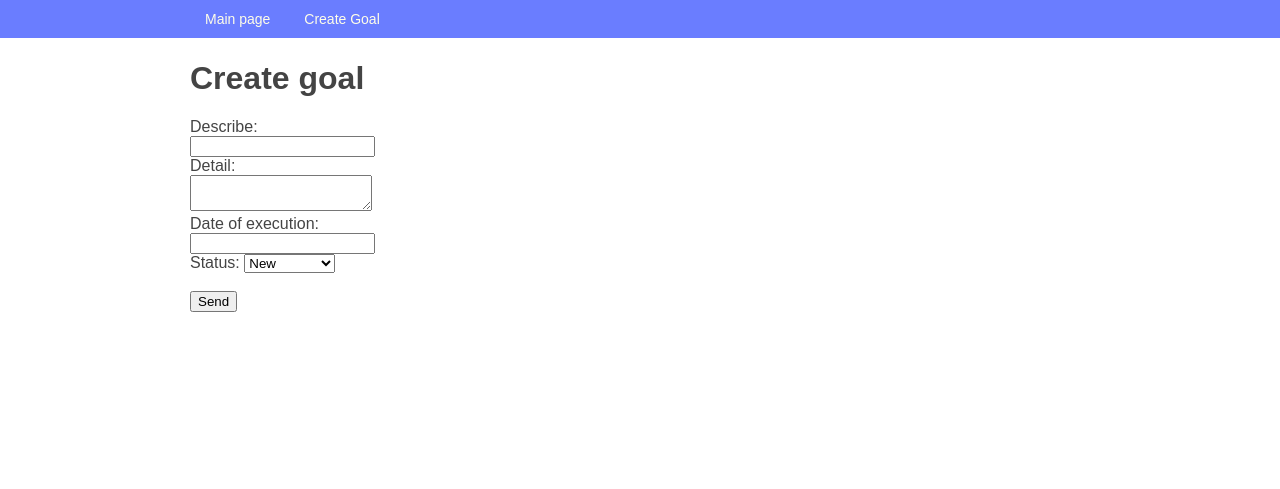
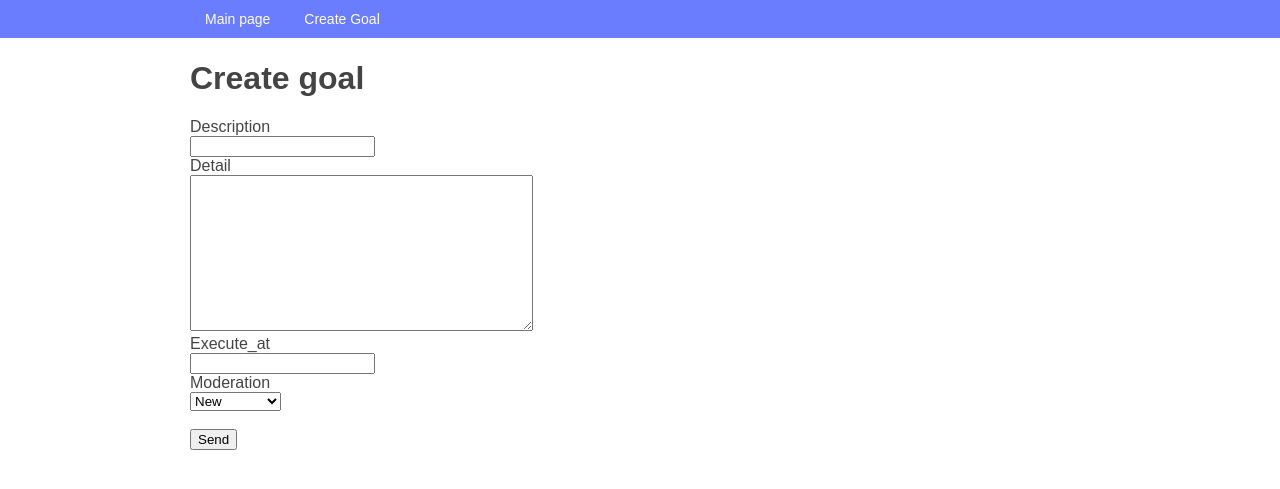
Before and after one commit to ML500/homework_47, a Django app: page /goal/add/ in a window 1280 px wide. Shown: the top 489 px of the page. Run offline with Django 3.2, Linux system fonts and the light colour scheme.

Commit message:
Add form of goal and use on create and update pages

```diff
--- a/source/webapp/forms.py
+++ b/source/webapp/forms.py
@@ -7,4 +7,5 @@ default_status = STATUS_CHOICES[0][0]
 class GoalForm(forms.Form):
     describe = forms.CharField(max_length=200, required=True, label='Description')
     detail = forms.CharField(max_length=3000, required=True, label='Detail', widget=forms.Textarea)
+    execute_at = forms.CharField(max_length=100, required=True, label='Execute_at')
     status = forms.ChoiceField(choices=STATUS_CHOICES, initial=default_status, label='Moderation')
--- a/source/webapp/templates/create_goal.html
+++ b/source/webapp/templates/create_goal.html
@@ -5,23 +5,10 @@
     <form action="{% url "goal_create" %}" method="post">
         {% csrf_token %}
 
-        <label>Describe:</label><br/>
-        <input type="text" name="describe"/><br/>
-
-        <label>Detail:</label><br/>
-        <textarea name="detail"></textarea><br/>
-
-
-        <label>Date of execution:</label><br/>
-        <input type='text' name="execute_at"/><br/>
-
-        <label for="id-status">Status:</label> <select name="status" id="id-status">
-
-        {% for value, label in status_choices %}
-            <option value="{{ value }}">{{ label }}</option>
-        {% endfor %}
-
-        </select><br/>
+        {% include 'partial/form.field.html' with field=form.describe %}
+        {% include 'partial/form.field.html' with field=form.detail %}
+        {% include 'partial/form.field.html' with field=form.execute_at %}
+        {% include 'partial/form.field.html' with field=form.status %}
         <br/>
         <input type="submit" value="Send"/>
     </form>
--- a/source/webapp/templates/goal_update.html
+++ b/source/webapp/templates/goal_update.html
@@ -17,6 +17,9 @@
         <textarea name="detail"> {{ goal.detail }}</textarea><br/>
         {% if errors.detail %}<p class="error">{{ errors.detail }}</p>{% endif %}
 
+        <label>Date of execution:</label><br/>
+        <input type="text" name="execute_at" value="{{ goal.execute_at }}"><br/>
+
         <label for="id-status">Status:</label><br/>
         <select name="status" id="id-status">
             {% for value, label in status_choices %}
--- a/source/webapp/views.py
+++ b/source/webapp/views.py
@@ -2,8 +2,7 @@ from django.shortcuts import render, redirect, get_object_or_404
 from webapp.models import Goal, STATUS_CHOICES
 from django.http import HttpResponseNotAllowed
 
-
-# from webapp.forms import GoalForm
+from webapp.forms import GoalForm
 
 
 def index_view(request):
@@ -21,18 +20,23 @@ def goal_view(request, pk):
 
 def goal_create_view(request):
     if request.method == 'GET':
-        return render(request, 'create_goal.html', context={'status_choices': STATUS_CHOICES})
+        return render(request, 'create_goal.html', context={
+            'form': GoalForm()
+        })
     elif request.method == 'POST':
-        describe = request.POST.get('describe')
-        detail = request.POST.get('detail')
-        status = request.POST.get('status')
-        if request.POST.get('execute_at') == '':
-            execute_at = None
+        form = GoalForm(data=request.POST)
+        if form.is_valid():
+            goal = Goal.objects.create(
+                describe=form.cleaned_data['describe'],
+                detail=form.cleaned_data['detail'],
+                execute_at=form.cleaned_data['execute_at'],
+                status=form.cleaned_data['status'],
+            )
+            return redirect('goal_view', pk=goal.pk)
         else:
-            execute_at = request.POST.get('execute_at')
-        goal = Goal.objects.create(describe=describe, status=status, detail=detail, execute_at=execute_at)
-        context = {'goal': goal}
-        return redirect('goal_view', pk=goal.pk)
+            return render(request, 'goal_view.html', context={
+                'form': form
+            })
 
 
 def goal_update_view(request, pk):
@@ -48,6 +52,7 @@ def goal_update_view(request, pk):
         goal.detail = request.POST.get('detail')
         if not goal.detail:
             errors['detail'] = 'This field is required'
+        goal.execute_at = request.POST.get('execute_at')
         goal.status = request.POST.get('status')
         if errors:
             return render(request, 'goal_update.html', context={'status_choices': STATUS_CHOICES,
```
